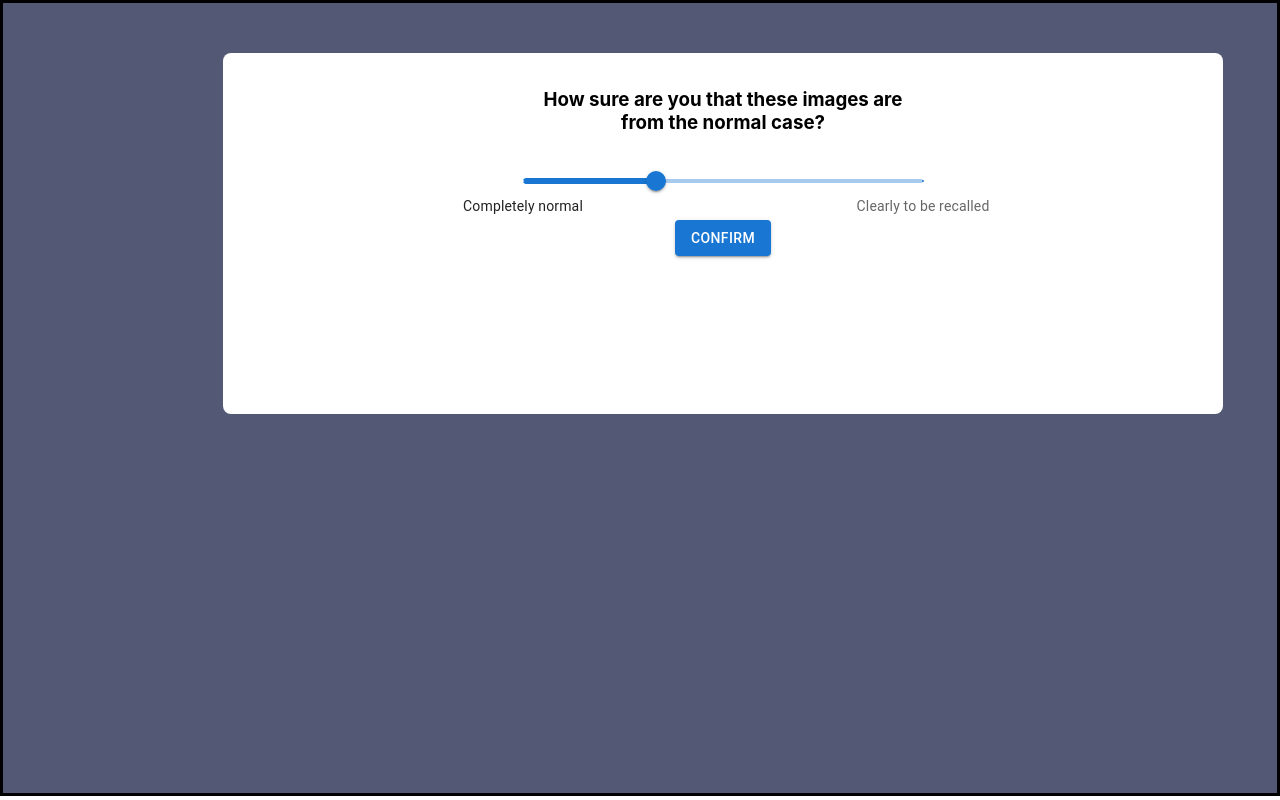
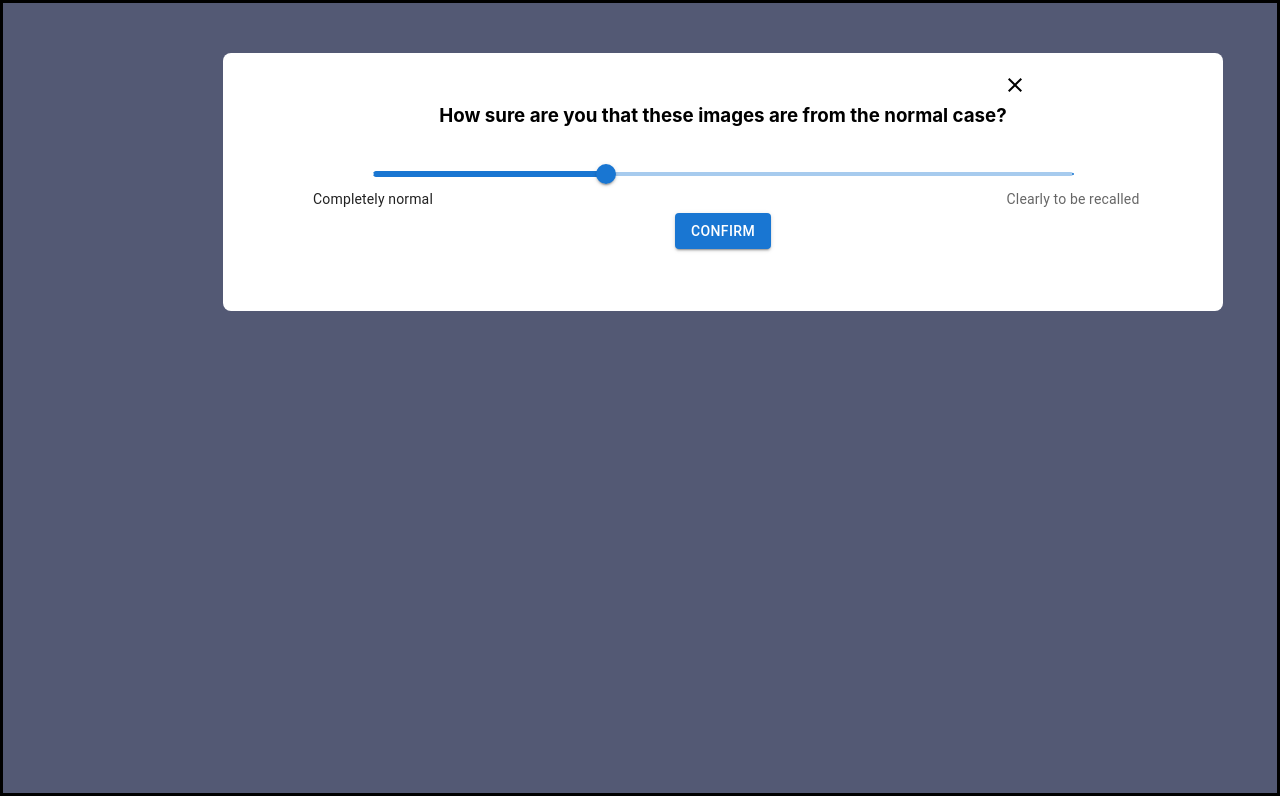
Before and after one commit to aldew5/Mammogram-Checking, a React (Create React App) app: page /experiment in a window 1280 px wide. Built offline with nearby package versions, Linux system fonts and the light colour scheme; a web font is replaced by a local one.

Commit message:
final styling

```diff
--- a/src/components/EscapeCard.tsx
+++ b/src/components/EscapeCard.tsx
@@ -14,12 +14,12 @@ const EscapeCard = ({ setClicked }: EscapeCardProps) => {
     const navigate = useNavigate();
 
     return (
-        <Card sx={{ maxWidth: 450, minHeight: 250, border: 2, marginLeft: 60 }}>
+        <Card sx={{ maxWidth: 450, minHeight: 250, border: 2, marginLeft: 60, borderRadius: "8px" }}>
             <CardContent>
                 <Typography style={{
                     marginBottom: "3rem",
                     marginTop: "2rem"
-                }}>Are you sure you would like to terminate the experiment?</Typography>
+                }}><b>Are you sure you would like to terminate the experiment?</b></Typography>
                 <div style={{ paddingTop: "20px" }}>
                     <div style={{ float: "left", paddingLeft: "100px" }}>
                         <Button
--- a/src/components/Selection.tsx
+++ b/src/components/Selection.tsx
@@ -102,20 +102,24 @@ const Selection = ({ setDisplayImage, setSurenessList, setWillingnessList,
 
     return (
         <div>
-            <div className={styles.clear}>
-                <ClearIcon onClick={handleClear} />
-            </div>
+            {(!clicked) ?
+                <div className={styles.clear}>
+                    <ClearIcon onClick={handleClear} />
+                </div> : <></>
+            }
             {(clicked) ?
                 <div style={{ position: "absolute" }}>
                     <EscapeCard setClicked={setClicked} />
-                </div> : <></>
-            }
-            <div style={{ width: "700px", paddingTop: "1rem" }}>
-                <div style={{ marginBottom: "2rem", marginLeft: "300px" }}>
-                    {(!clicked) ?
-                        <div>
+                </div> :
+
+                <div className={styles.selection}>
+                    <div style={{
+                        marginBottom: "2rem", marginLeft: "150px", width: "700px",
+                        paddingTop: "2rem"
+                    }}>
+                        <div style={{ width: "700px" }}>
                             {(displayWilling) ?
-                                <div style={{ marginBottom: "8rem" }}>
+                                <div>
                                     <div style={{ marginBottom: "2rem" }}>
                                         <h3>How sure are you that these images are from the normal case?</h3>
                                     </div>
@@ -136,7 +140,8 @@ const Selection = ({ setDisplayImage, setSurenessList, setWillingnessList,
                                     <Button variant="contained" onClick={handleClick1}>
                                         Confirm
                                     </Button>
-                                </div> :
+                                </div>
+                                :
                                 <div>
                                     <div style={{ marginBottom: "2rem" }}>
                                         <h3>The computer has rated these images X out of 10 (10: highest probabilty that
@@ -162,10 +167,10 @@ const Selection = ({ setDisplayImage, setSurenessList, setWillingnessList,
                                     </Button>
                                 </div>
                             }
-                        </div> : <></>
-                    }
+                        </div>
+                    </div>
                 </div>
-            </div>
+            }
         </div>
     )
 }
--- a/src/pages/Completion.tsx
+++ b/src/pages/Completion.tsx
@@ -41,7 +41,11 @@ const Completion = ({ user, sureness, willingness }: CompletionProps) => {
     }, []);
 
     return (
-        <div style={{marginTop: "50px"}}>
+        <div style={{ paddingTop: "50px", backgroundColor: "#535974", height: "740px" }}>
+            <div style={{
+                backgroundColor: "white", width: "1000px", marginLeft: "220px",
+                paddingTop: "30px", paddingBottom: "50px", borderStyle: "solid", borderRadius: "8px"
+            }}>
                 <div>
                     <h1>Thank you for completing the experiment!</h1>
                     <p>There were XX path-proven cancers in this set,
@@ -51,7 +55,7 @@ const Completion = ({ user, sureness, willingness }: CompletionProps) => {
                         Here is a scatterplot of your willingness to triage an image as a function of its AI rating:
                     </p>
                 </div>
-            <div style={{marginLeft: "350px"}}>
+                <div style={{ paddingLeft: "150px" }}>
                     <Chart
                         width={'700px'}
                         height={'420px'}
@@ -63,6 +67,7 @@ const Completion = ({ user, sureness, willingness }: CompletionProps) => {
                     />
                 </div>
             </div>
+        </div>
     )
 }
 
--- a/src/pages/Experiment.tsx
+++ b/src/pages/Experiment.tsx
@@ -3,6 +3,7 @@ import Selection from "../components/Selection";
 import { useState, useEffect } from "react";
 import { Dispatch, SetStateAction } from "react";
 import images from "../util/images";
+import styles from "../styles/Experiment.module.css";
 
 interface ExperimentProps {
     willingnessList: number[];
@@ -30,13 +31,10 @@ const Experiment = ({ willingnessList, surenessList,
     }, [displayImage])
 
     return (
-        <div style={{ paddingTop: "50px", backgroundColor: "#535974", borderStyle: "solid", height: "740px" }}>
+        <div className={styles.container}>
             <div>
                 {(displayImage) ?
-                    <div style={{
-                        borderStyle: "solid", width: "1000px",
-                        marginLeft: "220px", height: "650px", backgroundColor: "white", paddingTop: "50px"
-                    }}>
+                    <div className={styles.image}>
                         <Image
                             index={index}
                             setIndex={setIndex}
@@ -46,8 +44,7 @@ const Experiment = ({ willingnessList, surenessList,
                         />
                     </div>
                     :
-                    <div style={{backgroundColor: "white", width: "1000px", marginLeft: "220px",
-                    paddingBottom: "30px", borderRadius: "8px"}}>
+                    <div>
                         <Selection
                             setDisplayImage={setDisplayImage}
                             willingnessList={willingnessList}
--- /dev/null
+++ b/src/styles/Experiment.module.css
@@ -0,0 +1,16 @@
+.container {
+    padding-top: 50px;
+    background-color: #535974;
+    border-style: solid;
+    height: 740px;
+
+}
+
+.image {
+    border-style: solid;
+    width: 1000px;
+    margin-left: 220px;
+    height: 650px;
+    background-color: white;
+    padding-top: 50px;
+}
--- a/src/styles/Selection.module.css
+++ b/src/styles/Selection.module.css
@@ -1,9 +1,17 @@
 .clear {
     float: right;
-    margin-top: -75px;
-    margin-right: 75px;
+    margin-top: 20px;
+    margin-right: 250px;
 }
 
 .clear:hover {
     cursor: pointer;
 }
+
+.selection {
+    background-color: white;
+    width: 1000px;
+    margin-left: 220px;
+    padding-bottom: 30px;
+    border-radius: 8px;
+}
--- a/src/util/images.ts
+++ b/src/util/images.ts
@@ -231,13 +231,13 @@ function shuffle(array: any) {
         // this is the first image in the pair
         let cur: number;
         let rand: number;
-        if (currentIndex % 2 === 0){
+        if (currentIndex % 2 === 0) {
             cur = currentIndex + 1;
         } else {
             cur = currentIndex - 1;
         }
 
-        if (randomIndex % 2 === 0){
+        if (randomIndex % 2 === 0) {
             rand = randomIndex + 1;
         } else {
             rand = randomIndex - 1;
```
Lines whose indentation alone changed are shown as unchanged.
